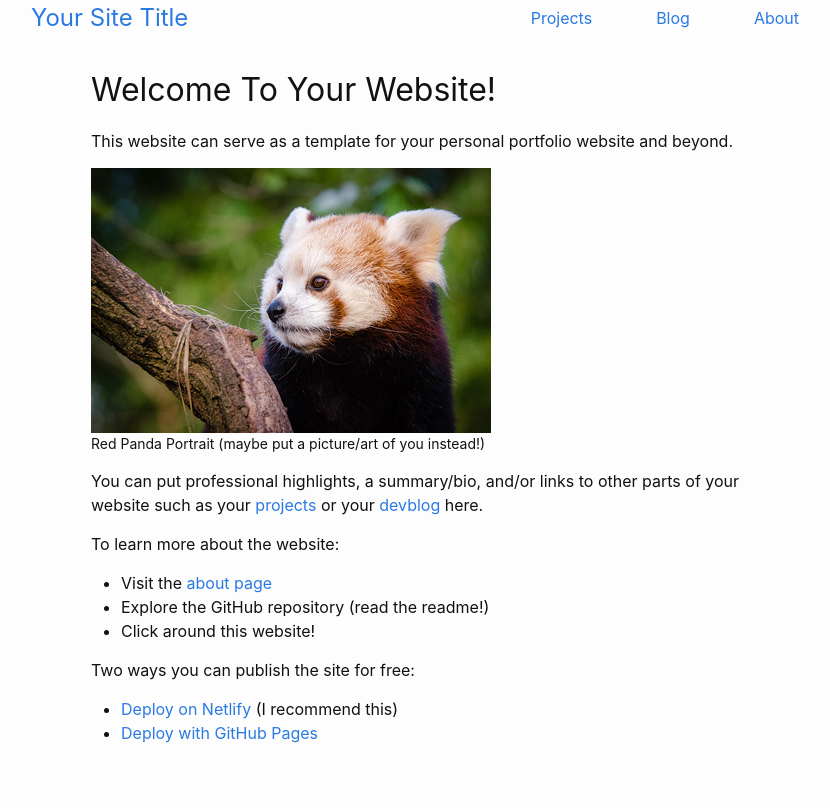
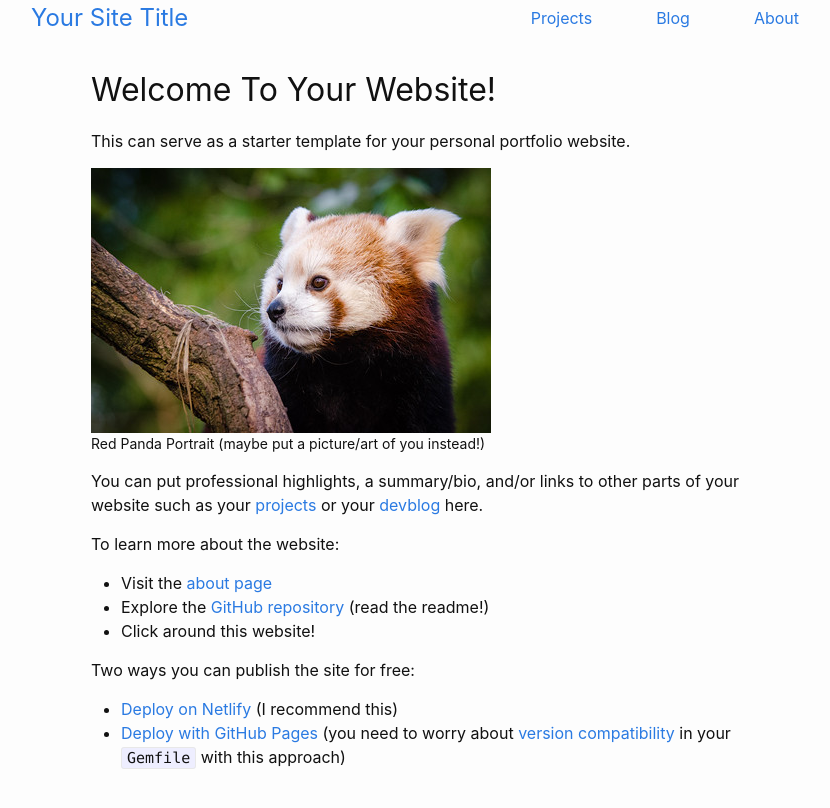
Before and after one commit to alexander-ye/jekyll-devblog-starter, a Jekyll site: the page built from index.html, in a window 1280 px wide. Shown: the top 808 px of the page, without its empty margins (209-1039 px from the left). Built offline with Jekyll 4.4.1, drawn with Linux system fonts in a browser that asks for light colours.

Commit message:
home page changes---copyedits, links

```diff
--- a/index.html
+++ b/index.html
@@ -4,9 +4,7 @@ layout: default
 
 <h1>Welcome To Your Website!</h1>
 
-
-
-<p>This website can serve as a template for your personal portfolio website and beyond.</p>
+<p>This can serve as a starter template for your personal portfolio website.</p>
 
 <figure>
   <img src="assets/images/red-panda-small.jpg"
@@ -25,7 +23,7 @@ layout: default
 
 <ul>
   <li>Visit the <a href="/about">about page</a></li>
-  <li>Explore the GitHub repository (read the readme!)</li>
+  <li>Explore the <a href="https://github.com/alexander-ye/jekyll-devblog-starter">GitHub repository</a> (read the readme!)</li>
   <li>Click around this website!</li>
 </ul>
 
@@ -33,5 +31,5 @@ layout: default
 
 <ul>
   <li><a href="https://www.netlify.com/blog/2016/09/29/a-step-by-step-guide-deploying-on-netlify/">Deploy on Netlify</a> (I recommend this)</li>
-  <li><a href="https://docs.github.com/en/pages/quickstart">Deploy with GitHub Pages</a></li>
+  <li><a href="https://docs.github.com/en/pages/setting-up-a-github-pages-site-with-jekyll/creating-a-github-pages-site-with-jekyll">Deploy with GitHub Pages</a> (you need to worry about <a href="https://pages.github.com/versions/">version compatibility</a> in your <code>Gemfile</code> with this approach)</li>
 </ul>
```
